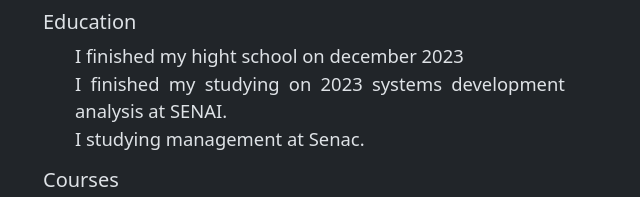
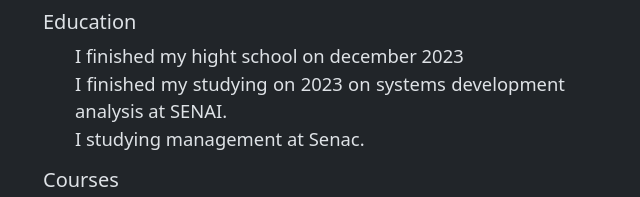
Before and after one commit to Ismael-Henrique/Ismael-Henrique, a plain HTML site: page Subjects/About-me.html in a window 1280 px wide. Shown: the part 313-510 px from the top of the page, 51-691 px from the left. Drawn offline with nearby package versions, Linux system fonts and the light colour scheme.

Commit message:
Added grammar adjustment

```diff
--- a/Subjects/About-me.html
+++ b/Subjects/About-me.html
@@ -48,7 +48,7 @@
             <h5>Education</h5>
             <ul class="lead-2">
                 <li>I finished my hight school on december 2023</li>
-                <li>I finished my studying on 2023 systems development analysis at SENAI.</li>
+                <li>I finished my studying on 2023 on systems development analysis at SENAI.</li>
                 <li>I studying management at Senac.</li>
             </ul>
             <h5>Courses</h5>
```
